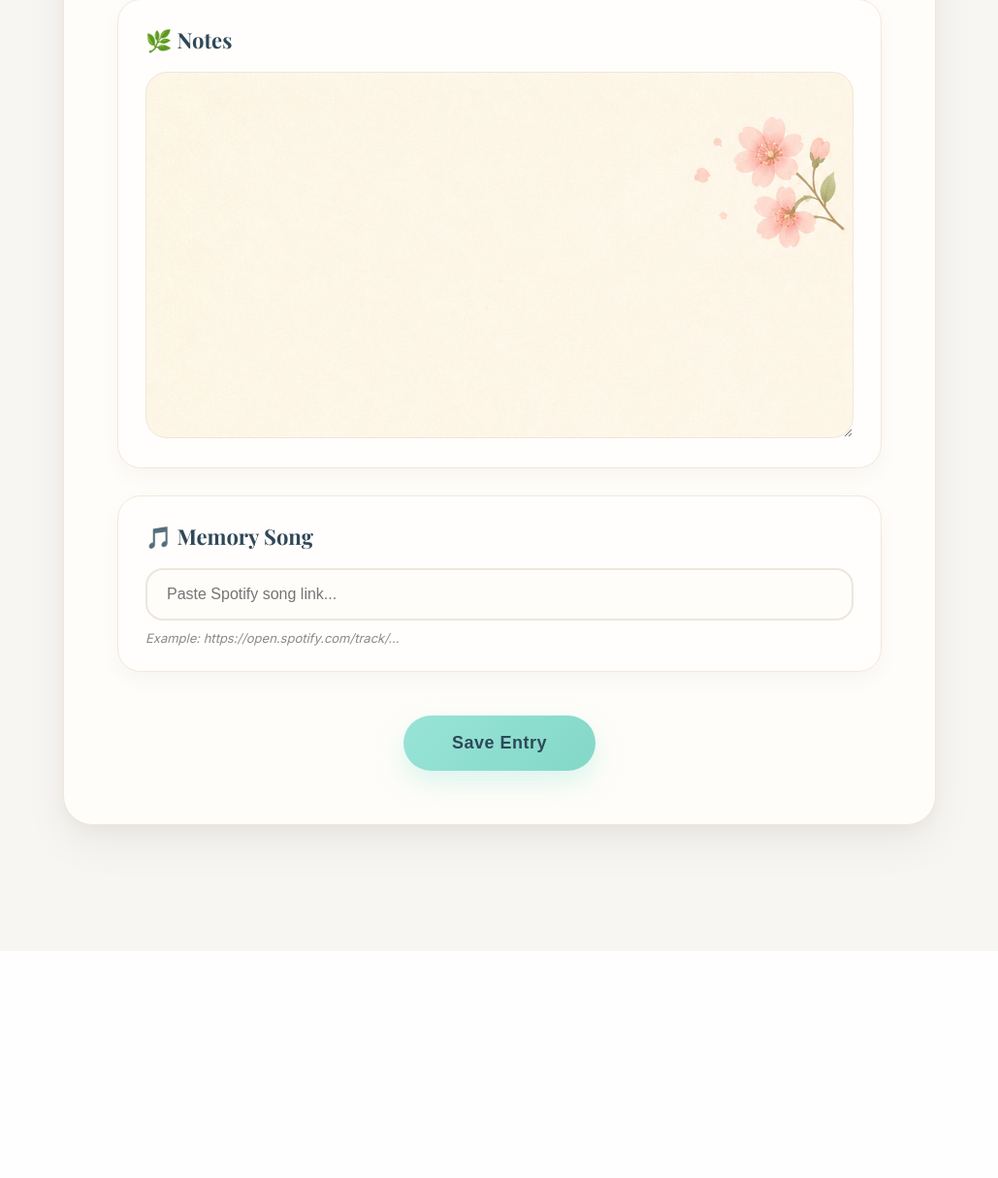
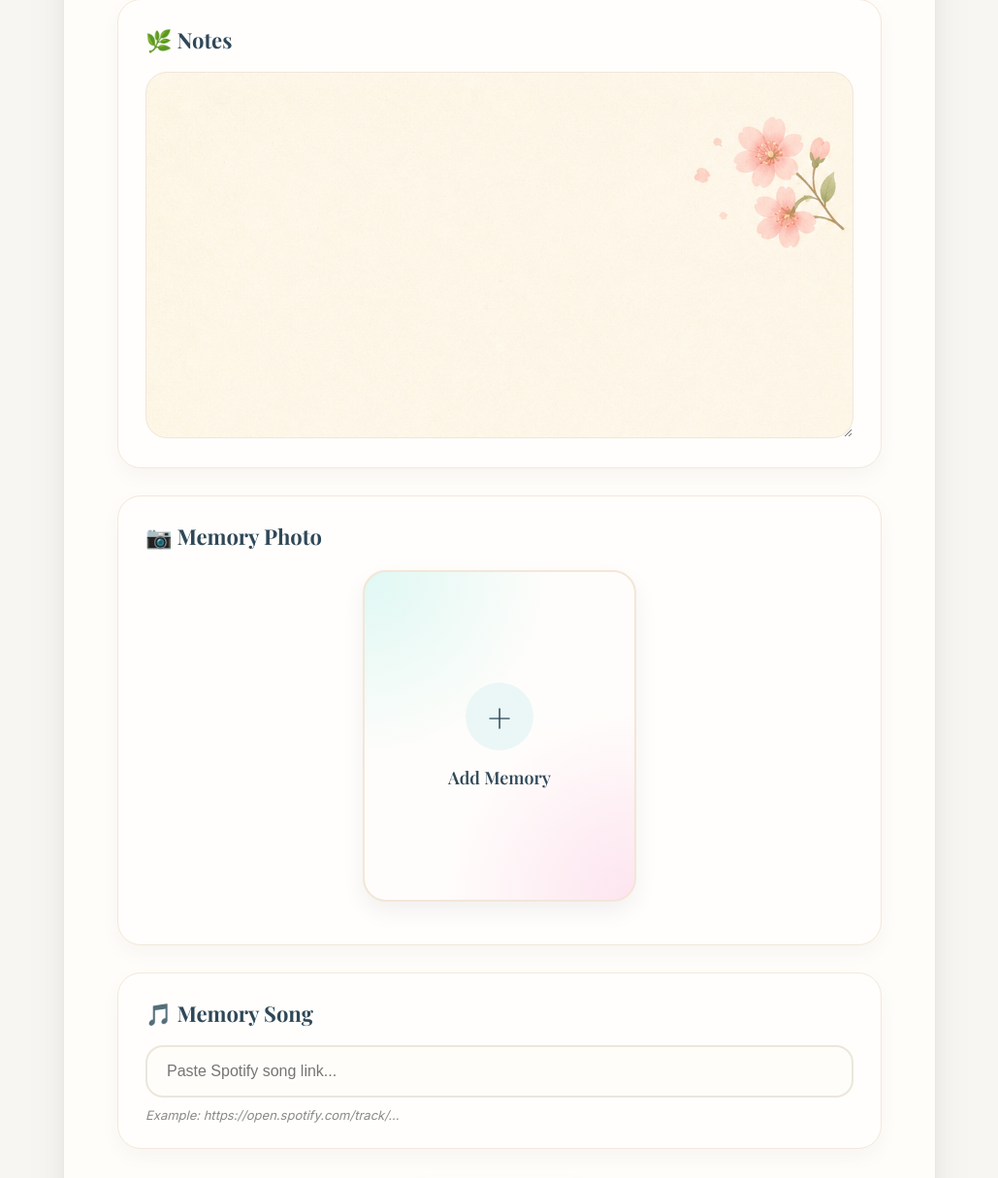
Before and after one commit to saha-tithi/Dear_Diary, a Django app: page /new/ in a window 1280 px wide. Shown: the part 2671-3886 px from the top of the page at 97% size, without its empty margins (125-1154 px from the left). Before the commit the page ends 3573 px from the top, so only its background shows below. Run offline with Django 5.2, Linux system fonts and the light colour scheme; the visitor is signed in with stand-in values (Sample User, id 1).

Commit message:
added photo uploader

```diff
--- a/Dear_Diary/settings.py
+++ b/Dear_Diary/settings.py
@@ -143,3 +143,8 @@ LOGOUT_REDIRECT_URL = 'login'
 # https://docs.djangoproject.com/en/5.2/ref/settings/#default-auto-field
 
 DEFAULT_AUTO_FIELD = 'django.db.models.BigAutoField'
+
+# Media Files (User Uploads)
+
+MEDIA_URL = "/media/"
+MEDIA_ROOT = BASE_DIR / "media"
--- a/Dear_Diary/urls.py
+++ b/Dear_Diary/urls.py
@@ -16,8 +16,15 @@ Including another URLconf
 """
 from django.contrib import admin
 from django.urls import path,include
+from django.conf import settings
+from django.conf.urls.static import static
 
 urlpatterns = [
     path('admin/', admin.site.urls),
     path('',include('journal.urls')),
 ]
+if settings.DEBUG:
+    urlpatterns += static(
+        settings.MEDIA_URL,
+        document_root=settings.MEDIA_ROOT
+    )
--- a/journal/forms.py
+++ b/journal/forms.py
@@ -4,4 +4,4 @@ from .models import journalEntry
 class JournalEntryForm(forms.ModelForm):
     class Meta:
         model = journalEntry
-        fields = ['title','mood', 'content','gratitude', 'tomorrow_goal','notes','memory_song']
+        fields = ['title','mood', 'content','gratitude', 'tomorrow_goal','notes','memory_song','image',]
--- a/journal/models.py
+++ b/journal/models.py
@@ -35,6 +35,7 @@ class journalEntry(models.Model):
     updated_at=models.DateTimeField(auto_now=True)
     mood=models.CharField(max_length=20,choices=MOOD_CHOICES,default='neutral')
     memory_song = models.URLField(blank=True,null=True)
+    image = models.ImageField(upload_to="journal_images/",blank=True,null=True)
     weather = models.CharField(max_length=30,blank=True)
     @property
     def mood_emoji(self):
--- a/journal/static/css/form.css
+++ b/journal/static/css/form.css
@@ -475,3 +475,172 @@ textarea:focus{
     font-style:italic;
 
 }
+
+
+
+#id_image{
+    display:none;
+    margin-top:18px;
+}
+
+.photo-frame{
+
+    width:250px;
+    height:310px;
+
+    margin:20px auto;
+
+
+
+ background:
+        radial-gradient(circle at top left,#DFF8F3 0%,transparent 45%),
+        radial-gradient(circle at bottom right,#FDE4EF 0%,transparent 45%),
+        #FFFDFB;
+
+    border:2px solid #F3E6D8;
+
+    box-shadow:0 10px 25px rgba(0,0,0,.06);
+
+
+    border-radius:24px;
+
+    padding:14px;
+
+
+
+    cursor:pointer;
+
+    display:inline-block;
+
+    justify-content:center;
+
+    align-items:center;
+
+    position:relative;
+
+    overflow:hidden;
+
+    transition:.3s;
+
+}
+
+.photo-frame:hover{
+
+    border-color:#87dacb;
+
+
+    transform:translateY(-3px) scale(1.01);
+
+    box-shadow:0 18px 40px rgba(0,0,0,.12);
+
+}
+
+.photo-placeholder{
+
+    display:flex;
+
+    flex-direction:column;
+
+    align-items:center;
+
+    gap:16px;
+
+}
+
+.plus-circle{
+
+    width:70px;
+    height:70px;
+
+    border-radius:50%;
+
+    background:#EAF7F6;
+
+    display:flex;
+
+    justify-content:center;
+
+    align-items:center;
+
+    font-size:42px;
+
+    color:#2F4858;
+
+}
+
+.photo-placeholder span{
+
+    font-size:18px;
+
+    font-weight:600;
+
+    color:#2F4858;
+
+}
+
+#preview-image{
+
+    display:none;
+
+    width:100%;
+    height:100%;
+
+    object-fit:cover;
+
+    border-radius:18px;
+
+}
+.photo-status{
+    text-align:center;
+    color:#7c8b92;
+    margin-top:12px;
+    font-size:15px;
+}
+
+.memory-photo{
+
+    width:100%;
+    max-width:420px;
+
+    display:block;
+
+    margin:auto;
+
+    border-radius:20px;
+
+    object-fit:cover;
+
+}
+.upload-btn{
+
+    margin-top:18px;
+
+    display:inline-flex;
+
+    align-items:center;
+
+    justify-content:center;
+
+    padding:12px 22px;
+
+    border-radius:14px;
+
+    background:#EAF7F6;
+
+    color:#2F4858;
+
+    font-weight:600;
+
+    cursor:pointer;
+
+    transition:.25s;
+
+}
+
+.upload-btn:hover{
+
+    background:#D9F3EF;
+
+    transform:translateY(-2px);
+
+}
--- a/journal/templates/create_entry.html
+++ b/journal/templates/create_entry.html
@@ -26,7 +26,7 @@
 
     </div>
 
-    <form method="POST">
+    <form method="POST" enctype="multipart/form-data">
 
         {% csrf_token %}
         <input type="hidden" name="latitude" id="latitude">
@@ -98,6 +98,35 @@
             {{ form.notes }}
 
         </div>
+       <div class="journal-block journal-photo-card">
+
+    <label class="block-title">
+        📷 Memory Photo
+    </label>
+
+    <input
+        type="file"
+        name="image"
+        id="id_image"
+        accept="image/*"
+    >
+
+    <label for="id_image" class="photo-frame">
+
+        <img id="preview-image">
+
+        <div class="photo-placeholder">
+
+            <div class="plus-circle">+</div>
+
+            <span>Add Memory</span>
+
+        </div>
+
+    </label>
+
+</div>
+
         <div class="journal-block">
             <label for="memory_song">
         🎵 Memory Song
@@ -173,6 +202,47 @@ function getCookie(name) {
     }
     return cookieValue;
 }
+
+
+
+const input=document.getElementById("id_image");
+
+const preview=document.getElementById("preview-image");
+
+const placeholder=document.querySelector(".photo-placeholder");
+
+input.addEventListener("change",function(){
+
+    if(this.files.length){
+
+        const reader=new FileReader();
+
+        reader.onload=function(e){
+
+            preview.src=e.target.result;
+
+            preview.style.display="block";
+
+            placeholder.style.display="none";
+
+        }
+
+        reader.readAsDataURL(input.files[0]);
+
+    }
+
+});
+
+
+
+
+
+
+
+
+
+
+
 </script>
 
 {% endblock %}
--- a/journal/views.py
+++ b/journal/views.py
@@ -43,7 +43,7 @@ def entry_list(request):
 @login_required
 def create_entry(request):
     if request.method == "POST":
-        form = JournalEntryForm(request.POST)
+        form = JournalEntryForm(request.POST,request.FILES)
         if form.is_valid():
             entry = form.save(commit=False)
             entry.user = request.user
@@ -65,6 +65,8 @@ def edit_entry(request, id):
         entry.notes = request.POST.get('notes')
         entry.memory_song = request.POST.get('memory_song')
         entry.mood = request.POST.get('mood')
+        if request.FILES.get("image"):
+         entry.image = request.FILES["image"]
         entry.save()
         return redirect('entry_list')
     return render(request,'edit_entry.html',{'entry': entry})
```
Also changed, not shown: journal/static/css/entry_detail.css (+29 -0 lines), journal/templates/edit_entry.html (+50 -4 lines), journal/templates/entry_detail.html (+21 -0 lines), journal/migrations/0010_journalentry_image.py (added), media/journal_images/38377b14-c330-4ac6-8851-3138279de641.jfif (added).
